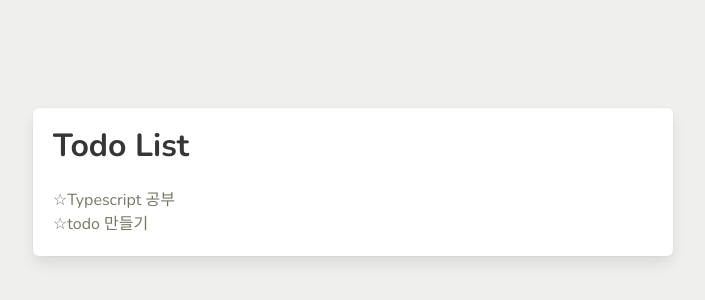
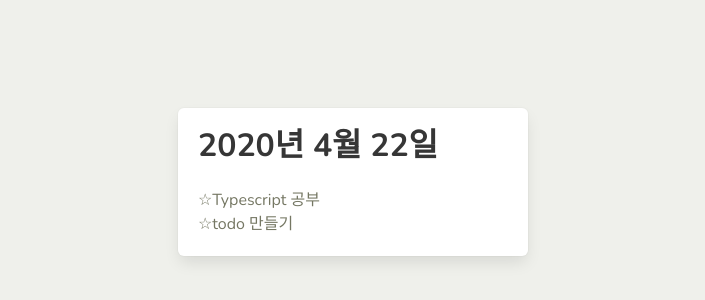
Before and after one commit to kuongee/Todo-With-Typescript, a website built with webpack: page index.html in a window 1280 px wide. Shown: the part 218-518 px from the top of the page, without its empty margins (287-992 px from the left). Built offline with nearby package versions, Linux system fonts and the light colour scheme; files whose address does not match are found by name.

Commit message:
Modify title content and use Label component

```diff
--- a/assets/main.scss
+++ b/assets/main.scss
@@ -39,7 +39,8 @@ $input-shadow: none;
 
 .box-extend {
   @extend .box;
-  width: 50%;
+  width: 80%;
+  max-width: 350px;
 }
 
 html,
--- a/index.html
+++ b/index.html
@@ -1,18 +1,21 @@
 <!DOCTYPE html>
 <html>
+
 <head>
   <meta name="viewport" content="width=device-width, initial-scale=1" />
-    <link rel="stylesheet" type="text/css" href="dist/css/style.css" ></link>
+  <link rel="stylesheet" type="text/css" href="dist/css/style.css">
+  </link>
   <title>Todo List</title>
 </head>
 
 <body>
   <div class="my-box">
     <div class="box-extend">
-        <h2 class="title">Todo List</h2>
+      <h2 id="app-title" class="title"></h2>
       <div id="todo-list"></div>
     </div>
   </div>
   <script type="module" src="./dist/bundle.js" charset="UTF-8"></script>
 </body>
+
 </html>
--- a/src/TodoList.ts
+++ b/src/TodoList.ts
@@ -1,3 +1,5 @@
+import Label from './components/label/Label';
+
 interface Item {
   content: string;
   isComplete: boolean;
@@ -10,7 +12,7 @@ export default class TodoList {
     this.todoItems = items;
     document
       .querySelector('#todo-list')
-      .addEventListener('click', (e) =>
+      .addEventListener('click', e =>
         handleToggle(((e.target as HTMLElement).parentNode as HTMLElement).id)
       );
 
@@ -24,7 +26,7 @@ export default class TodoList {
       .map((item, index) =>
         item.isComplete
           ? `<div id="${index}"><s> ☆${item.content} </s></div>`
-          : `<div id="${index}"><span> ☆${item.content} </span></div>`
+          : `<div id="${index}">${Label(`☆${item.content}`)}</div>`
       )
       .join('');
   }
--- a/src/app.ts
+++ b/src/app.ts
@@ -3,19 +3,25 @@ import TodoList from './TodoList';
 const todoItems = [
   {
     content: 'Typescript 공부',
-    isComplete: false,
+    isComplete: false
   },
   {
     content: 'todo 만들기',
-    isComplete: false,
-  },
+    isComplete: false
+  }
 ];
 
 export default class app {
   todoList: TodoList;
 
   constructor() {
-    this.todoList = new TodoList(todoItems, (id) => {
+    const date = new Date();
+    document.querySelector(
+      '#app-title'
+    ).innerHTML = `${date.getFullYear()}년 ${date.getMonth() +
+      1}월 ${date.getDate()}일`;
+
+    this.todoList = new TodoList(todoItems, id => {
       todoItems[id].isComplete = !todoItems[id].isComplete;
 
       this.setState(todoItems);
```
Lines whose indentation alone changed are shown as unchanged.
